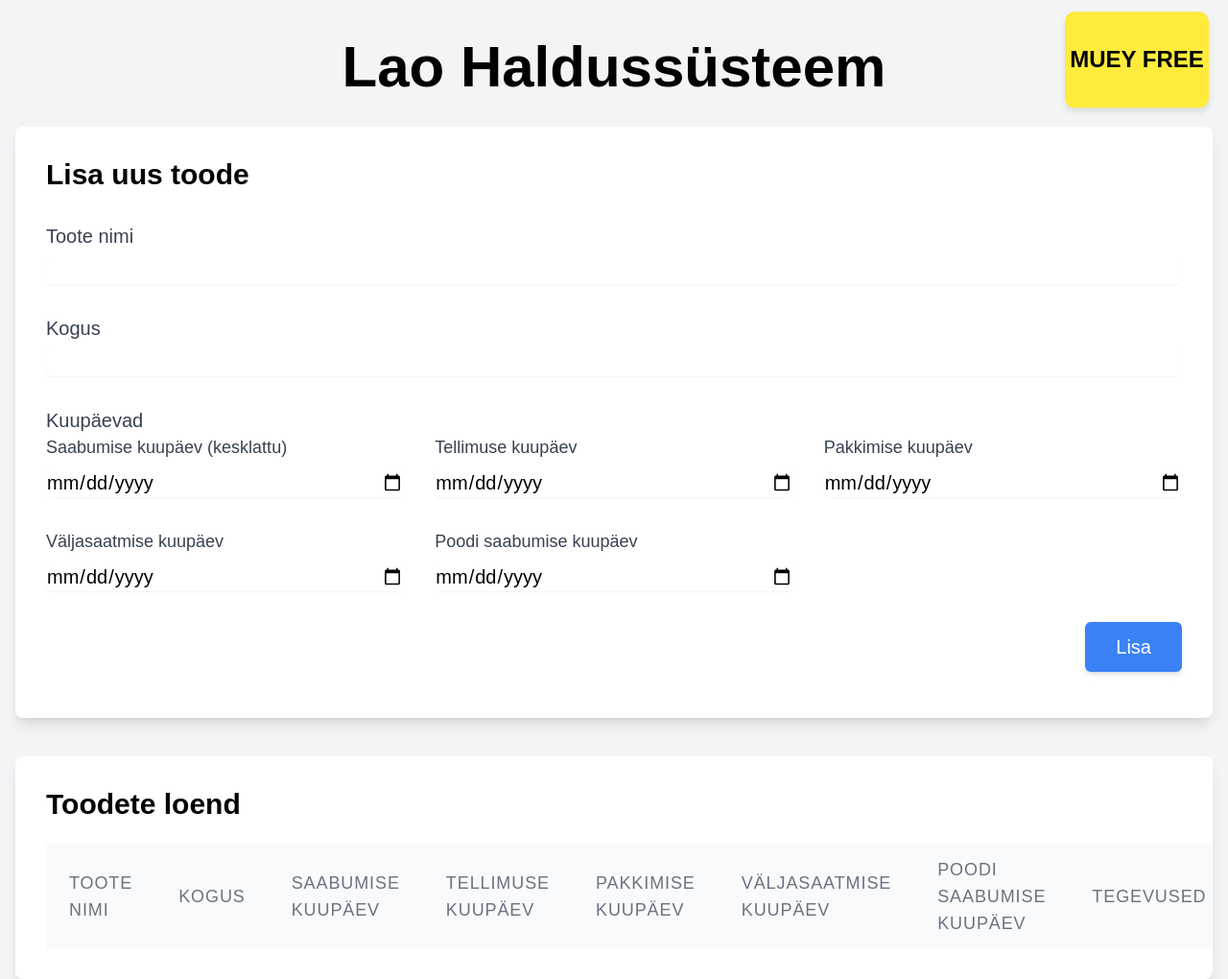
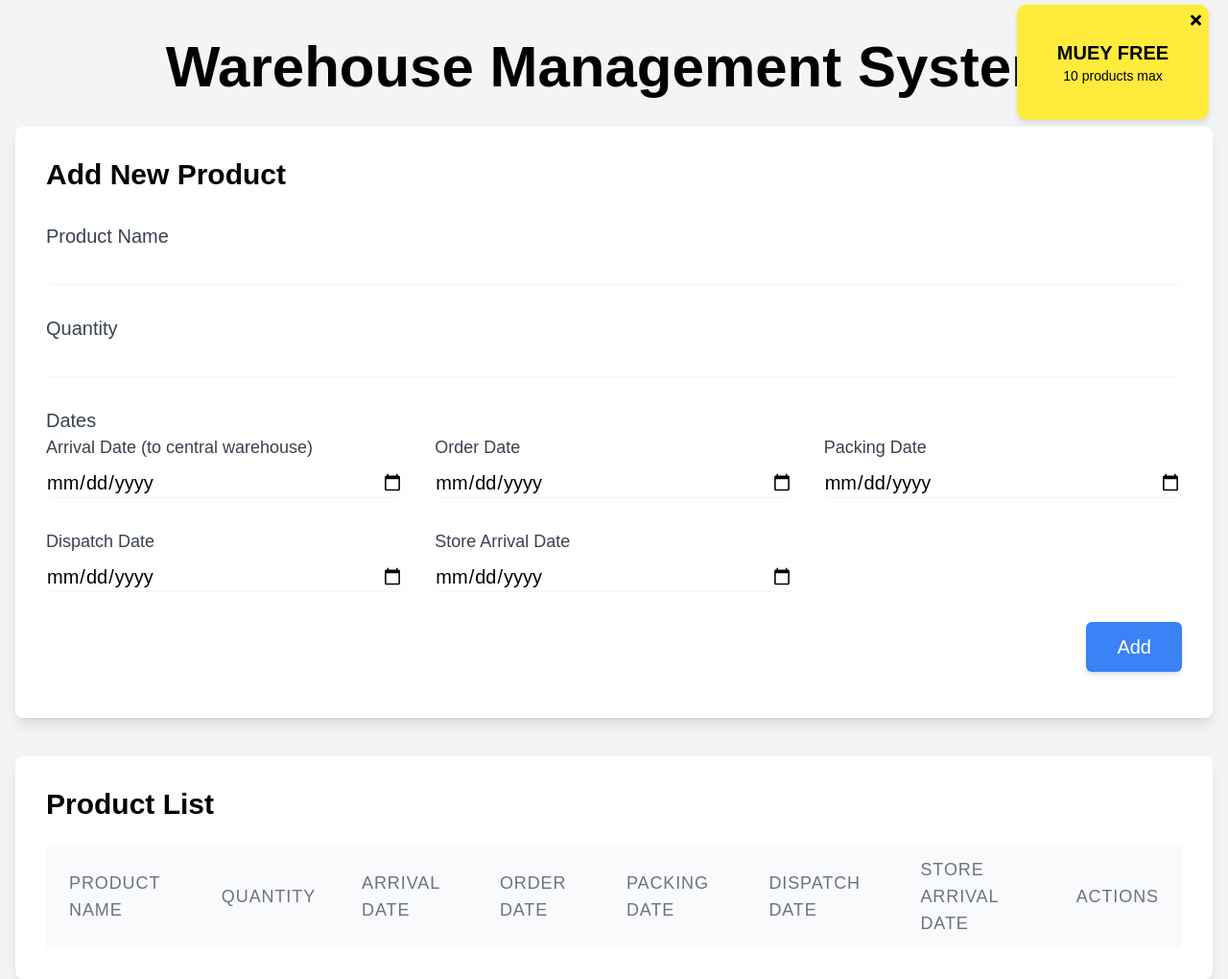
Before and after one commit to violentidk/Muey, a plain HTML site: page ladudemo.html in a window 1280 px wide. Shown: the whole page at 96% size. Drawn offline with nearby package versions, Linux system fonts and the light colour scheme; a web font is replaced by a local one.

Commit message:
Update ladudemo.html

```diff
--- a/ladudemo.html
+++ b/ladudemo.html
@@ -1,8 +1,8 @@
-<html lang="et">
+<html lang="en">
 <head>
     <meta charset="UTF-8">
     <meta name="viewport" content="width=device-width, initial-scale=1.0">
-    <title>Lao Haldussüsteem</title>
+    <title>Warehouse Management System</title>
     <script src="https://cdn.tailwindcss.com"></script>
     <script src="https://registry.npmmirror.com/vue/3.3.11/files/dist/vue.global.js"></script>
     <link rel="stylesheet" href="https://cdnjs.cloudflare.com/ajax/libs/font-awesome/5.15.3/css/all.min.css">
@@ -15,11 +15,12 @@
             position: fixed;
             top: 20px;
             right: 20px;
-            width: 150px;
-            height: 100px;
+            width: 200px;
+            height: 120px;
             background-color: #ffeb3b;
             color: #000;
             display: flex;
+            flex-direction: column;
             justify-content: center;
             align-items: center;
             border-radius: 10px;
@@ -31,70 +32,70 @@
                 transform: translateY(0);
             }
             50% {
-                transform: translateY(-10px);
+                transform: translateY(-20px);
             }
         }
     </style>
 </head>
 <body class="bg-gray-100">
     <div id="app" class="container mx-auto mt-10 px-4">
-        <h1 class="text-6xl font-bold text-center mb-8">Lao Haldussüsteem</h1>
+        <h1 class="text-6xl font-bold text-center mb-8">Warehouse Management System</h1>
         <div class="bg-white p-8 rounded-lg shadow-lg">
             <form @submit.prevent="addProduct" class="space-y-8">
-                <h2 class="text-3xl font-semibold mb-6">Lisa uus toode</h2>
+                <h2 class="text-3xl font-semibold mb-6">Add New Product</h2>
                 <div class="grid grid-cols-1 gap-8">
                     <div>
-                        <label for="productName" class="block text-xl font-medium text-gray-700">Toote nimi</label>
+                        <label for="productName" class="block text-xl font-medium text-gray-700">Product Name</label>
                         <input type="text" v-model="newProduct.name" id="productName" class="mt-2 block w-full border-gray-300 rounded-md shadow-sm text-xl" required>
                     </div>
                     <div>
-                        <label for="quantity" class="block text-xl font-medium text-gray-700">Kogus</label>
+                        <label for="quantity" class="block text-xl font-medium text-gray-700">Quantity</label>
                         <input type="number" v-model="newProduct.quantity" id="quantity" class="mt-2 block w-full border-gray-300 rounded-md shadow-sm text-xl" required>
                     </div>
                     <div>
-                        <label for="dates" class="block text-xl font-medium text-gray-700">Kuupäevad</label>
+                        <label for="dates" class="block text-xl font-medium text-gray-700">Dates</label>
                         <div class="grid grid-cols-1 md:grid-cols-3 gap-8">
                             <div>
-                                <label for="arrivalDate" class="block text-lg font-medium text-gray-700">Saabumise kuupäev (kesklattu)</label>
+                                <label for="arrivalDate" class="block text-lg font-medium text-gray-700">Arrival Date (to central warehouse)</label>
                                 <input type="date" v-model="newProduct.arrivalDate" id="arrivalDate" class="mt-2 block w-full border-gray-300 rounded-md shadow-sm text-xl">
                             </div>
                             <div>
-                                <label for="orderDate" class="block text-lg font-medium text-gray-700">Tellimuse kuupäev</label>
+                                <label for="orderDate" class="block text-lg font-medium text-gray-700">Order Date</label>
                                 <input type="date" v-model="newProduct.orderDate" id="orderDate" class="mt-2 block w-full border-gray-300 rounded-md shadow-sm text-xl">
                             </div>
                             <div>
-                                <label for="packedDate" class="block text-lg font-medium text-gray-700">Pakkimise kuupäev</label>
+                                <label for="packedDate" class="block text-lg font-medium text-gray-700">Packing Date</label>
                                 <input type="date" v-model="newProduct.packedDate" id="packedDate" class="mt-2 block w-full border-gray-300 rounded-md shadow-sm text-xl">
                             </div>
                             <div>
-                                <label for="sendOutDate" class="block text-lg font-medium text-gray-700">Väljasaatmise kuupäev</label>
+                                <label for="sendOutDate" class="block text-lg font-medium text-gray-700">Dispatch Date</label>
                                 <input type="date" v-model="newProduct.sendOutDate" id="sendOutDate" class="mt-2 block w-full border-gray-300 rounded-md shadow-sm text-xl">
                             </div>
                             <div>
-                                <label for="storeArrivalDate" class="block text-lg font-medium text-gray-700">Poodi saabumise kuupäev</label>
+                                <label for="storeArrivalDate" class="block text-lg font-medium text-gray-700">Store Arrival Date</label>
                                 <input type="date" v-model="newProduct.storeArrivalDate" id="storeArrivalDate" class="mt-2 block w-full border-gray-300 rounded-md shadow-sm text-xl">
                             </div>
                         </div>
                     </div>
                 </div>
                 <div class="flex justify-end">
-                    <button type="submit" class="bg-blue-500 text-white px-8 py-3 rounded-md shadow-md hover:bg-blue-600 transition duration-200 text-xl" :disabled="products.length >= 10">Lisa</button>
+                    <button type="submit" class="bg-blue-500 text-white px-8 py-3 rounded-md shadow-md hover:bg-blue-600 transition duration-200 text-xl" :disabled="products.length >= 10">Add</button>
                 </div>
             </form>
         </div>
         <div class="mt-10 bg-white p-8 rounded-lg shadow-lg overflow-x-auto">
-            <h2 class="text-3xl font-semibold mb-6">Toodete loend</h2>
+            <h2 class="text-3xl font-semibold mb-6">Product List</h2>
             <table class="min-w-full divide-y divide-gray-200">
                 <thead class="bg-gray-50">
                     <tr>
-                        <th scope="col" class="px-6 py-3 text-left text-lg font-medium text-gray-500 uppercase tracking-wider">Toote nimi</th>
-                        <th scope="col" class="px-6 py-3 text-left text-lg font-medium text-gray-500 uppercase tracking-wider">Kogus</th>
-                        <th scope="col" class="px-6 py-3 text-left text-lg font-medium text-gray-500 uppercase tracking-wider">Saabumise kuupäev</th>
-                        <th scope="col" class="px-6 py-3 text-left text-lg font-medium text-gray-500 uppercase tracking-wider">Tellimuse kuupäev</th>
-                        <th scope="col" class="px-6 py-3 text-left text-lg font-medium text-gray-500 uppercase tracking-wider">Pakkimise kuupäev</th>
-                        <th scope="col" class="px-6 py-3 text-left text-lg font-medium text-gray-500 uppercase tracking-wider">Väljasaatmise kuupäev</th>
-                        <th scope="col" class="px-6 py-3 text-left text-lg font-medium text-gray-500 uppercase tracking-wider">Poodi saabumise kuupäev</th>
-                        <th scope="col" class="px-6 py-3 text-left text-lg font-medium text-gray-500 uppercase tracking-wider">Tegevused</th>
+                        <th scope="col" class="px-6 py-3 text-left text-lg font-medium text-gray-500 uppercase tracking-wider">Product Name</th>
+                        <th scope="col" class="px-6 py-3 text-left text-lg font-medium text-gray-500 uppercase tracking-wider">Quantity</th>
+                        <th scope="col" class="px-6 py-3 text-left text-lg font-medium text-gray-500 uppercase tracking-wider">Arrival Date</th>
+                        <th scope="col" class="px-6 py-3 text-left text-lg font-medium text-gray-500 uppercase tracking-wider">Order Date</th>
+                        <th scope="col" class="px-6 py-3 text-left text-lg font-medium text-gray-500 uppercase tracking-wider">Packing Date</th>
+                        <th scope="col" class="px-6 py-3 text-left text-lg font-medium text-gray-500 uppercase tracking-wider">Dispatch Date</th>
+                        <th scope="col" class="px-6 py-3 text-left text-lg font-medium text-gray-500 uppercase tracking-wider">Store Arrival Date</th>
+                        <th scope="col" class="px-6 py-3 text-left text-lg font-medium text-gray-500 uppercase tracking-wider">Actions</th>
                     </tr>
                 </thead>
                 <tbody class="bg-white divide-y divide-gray-200">
@@ -118,8 +119,12 @@
                 </tbody>
             </table>
         </div>
-        <div class="floating-card">
-            <span class="text-2xl font-bold">MUEY FREE</span>
+        <div v-if="showCard" class="floating-card">
+            <button @click="closeCard" class="absolute top-2 right-2 text-black">
+                <i class="fas fa-times"></i>
+            </button>
+            <a href="https://patreon.com/Muey" target="_blank" class="text-xl font-bold">MUEY FREE</a>
+            <span class="text-sm">10 products max</span>
         </div>
     </div>
     <script>
@@ -138,6 +143,7 @@
                     storeArrivalDate: ''
                 })
                 const editingProduct = ref(null)
+                const showCard = ref(true)
 
                 const addProduct = () => {
                     if (editingProduct.value) {
@@ -169,12 +175,18 @@
                     products.value = products.value.filter(product => product.id !== id)
                 }
 
+                const closeCard = () => {
+                    showCard.value = false
+                }
+
                 return {
                     products,
                     newProduct,
                     addProduct,
                     editProduct,
-                    removeProduct
+                    removeProduct,
+                    showCard,
+                    closeCard
                 }
             }
         }).mount('#app')
```
